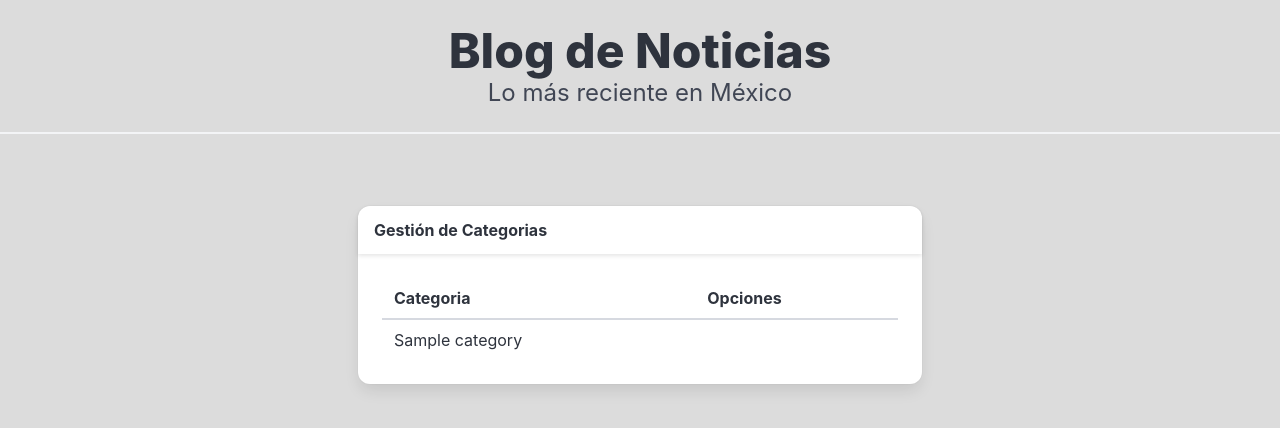
After one commit to sicandistroyer/n1_bloc_tec, a Flask app: page /categories/ in a window 1280 px wide. The commit adds this page. Shown: the top 428 px of the page. Run offline with Flask 3, Linux system fonts and the light colour scheme; tables that the repository leaves empty hold one stand-in row (values such as "Sample post"); some libraries are stand-ins or nearby versions.

Commit message:
Leyendo categorias

```diff
--- a/app/__init__.py
+++ b/app/__init__.py
@@ -18,18 +18,20 @@ db = SQLAlchemy(app)
 
 #Importar modelos para que SQLAlchemy los reconozca
 from app.models import Post
+from app.models import Category
 
 #Importar y registrar blueprints
 from app.routes.post import posts_bp
+from app.routes.category import categories_bp
 
 # Crear las tablas si no existen
 with app.app_context():
     db.create_all()
 
 app.register_blueprint(posts_bp, url_prefix='/posts')
+app.register_blueprint(categories_bp, url_prefix='/categories')
 
 #Ruta principal home
 @app.route('/')
 def index():
-    return 'Hola mundo'
-    #return render_template('index.html')
+    return render_template('index.html')
--- /dev/null
+++ b/app/routes/category.py
@@ -0,0 +1,56 @@
+from flask import Blueprint, render_template, request, redirect, url_for
+from app import db
+from app.models import Post
+from app.models import Category
+
+categories_bp = Blueprint ('categories',__name__)
+
+@categories_bp.route('/')
+def listar_categorias():
+    #return 'admin categorias'
+    #posts = Post.query.all()
+    categories = Category.query.all()
+    return render_template('categories/listar_categorias.html', categories=categories)
+
+'''
+#Ruta /post crear un nuevo post
+@posts_bp.route('/new', methods=['GET','POST'])
+def add_post():
+    if request.method == 'POST':
+        title = request.form['title']
+        content = request.form['content']
+        category_id = request.form.get('category_id')
+        new_post = Post(title=title, content=content, category_id=category_id)
+        db.session.add(new_post)
+        db.session.commit()
+
+        return redirect(url_for('posts.listar_posts'))
+
+    #Aqui sigue si es GET
+    categories = Category.query.all()
+    return render_template('posts/create_post.html', categories=categories)
+
+#Actualizar post
+@posts_bp.route('/update/<int:id>', methods=['GET','POST'])
+def update_post(id):
+    post = Post.query.get(id)
+    if request.method == 'POST':
+        post.title = request.form['title']
+        post.category_id = request.form['category_id']
+        post.content = request.form['content']
+        db.session.commit()
+        return redirect(url_for('posts.listar_posts'))
+
+    categories = Category.query.all()
+    return render_template('posts/update_post.html', post=post, categories=categories)
+
+#Eliminar post
+@posts_bp.route('/delete/<int:id>')
+def delete_post(id):
+    post = Post.query.get(id)
+    if post:
+        db.session.delete(post)
+        db.session.commit()
+    return redirect(url_for('posts.listar_posts'))
+
+'''
--- /dev/null
+++ b/app/templates/categories/listar_categorias.html
@@ -0,0 +1,54 @@
+{% extends 'base.html' %}
+{% block title%} Blog de Noticias{% endblock %}
+{% block content%}
+<div class="columns">
+    <div class="column is-offset-3 is-6">
+        <!-- <a href="" class="button is-success"><i class="fa-solid fa-plus"></i> &nbsp;
+            Agregar categoria</a> --><br><br>
+        <div class="card">
+            <header class="card-header">
+                <p class="card-header-title">Gestión de Categorias</p>
+            </header>
+            <div class="card-content">
+                <table class="table is-fullwidth is-hoverable is-striped">
+                    <thead>
+                        <tr>
+                            <th>Categoria</th>
+                            <th>Opciones</th>
+                        </tr>
+                    </thead>
+                    <tbody>
+                        {% for category in categories %}
+                        <tr>
+                            <td>{{ category.name }}</td>
+                            <td>
+                                <div class="field is-grouped">
+
+                                    <!-- <a href=""
+                                        class="button is-small is-link is-outlined"><i
+                                            class="fa-solid fa-pen-to-square"></i></a>
+                                    <a href=""
+                                        class="button is-small is-danger is-outlined"><i
+                                            class="fa-solid fa-trash"></i></a> -->
+
+
+                                </div>
+
+                            </td>
+                        </tr>
+
+                        {% endfor %}
+
+                    </tbody>
+                </table>
+            </div>
+        </div>
+
+
+    </div>
+
+</div>
+
+
+
+{% endblock%}
--- a/app/templates/index.html
+++ b/app/templates/index.html
@@ -21,7 +21,7 @@
                         <div class="box">
                             <p class="title is-6"><i class="fa-solid fa-address-card"></i> &nbsp Administrar Categorias</p>
                             <p class="subtitle is-6">Crear, modificar, eliminar</p>
-                            <a class="button is-info">Acceder&nbsp<i class="fa-solid fa-arrow-right"></i></a>
+                            <a class="button is-info" href="{{ url_for('categories.listar_categorias') }}">Acceder&nbsp<i class="fa-solid fa-arrow-right"></i></a>
                         </div>
                     </div>
 
```
